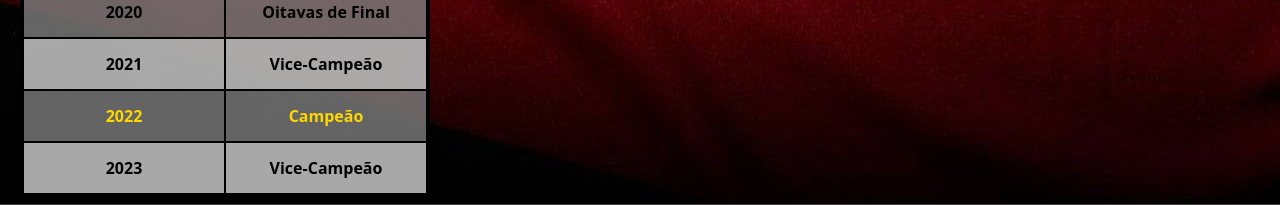
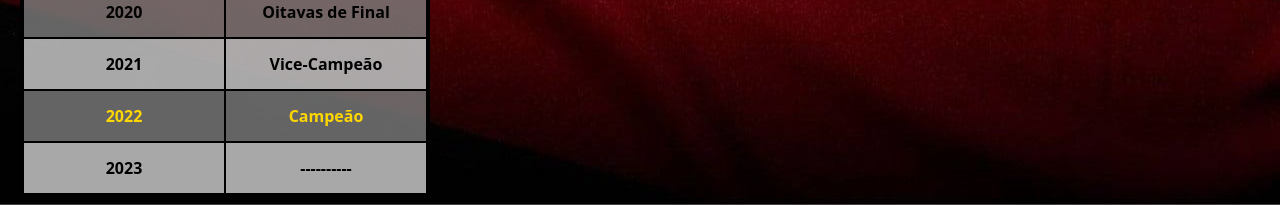
Before and after one commit to BrunoSilva03/Times-BR-Na-Libertadores-da-America, a plain HTML site: page index.html in a window 1280 px wide. Shown: the part 5531-5736 px from the top of the page. Drawn offline with Linux system fonts and the light colour scheme.

Commit message:
Update index.html

```diff
--- a/index.html
+++ b/index.html
@@ -455,7 +455,7 @@
                     </tr>
                     <tr>
                         <td>2023</td>
-                        <td>Vice-Campeão</td>
+                        <td>----------</td>
                     </tr>
                 </tbody>
             </table>
@@ -837,7 +837,7 @@
                     </tr>
                     <tr>
                         <td>2023</td>
-                        <td>Campeão</td>
+                        <td>----------</td>
                     </tr>
                 </tbody>
             </table>
```
